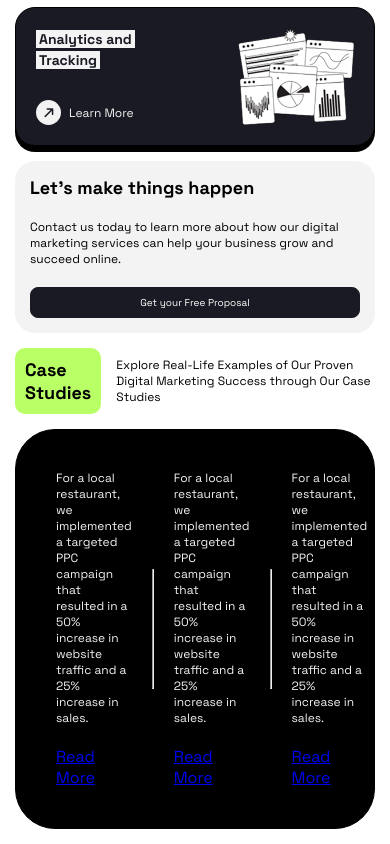
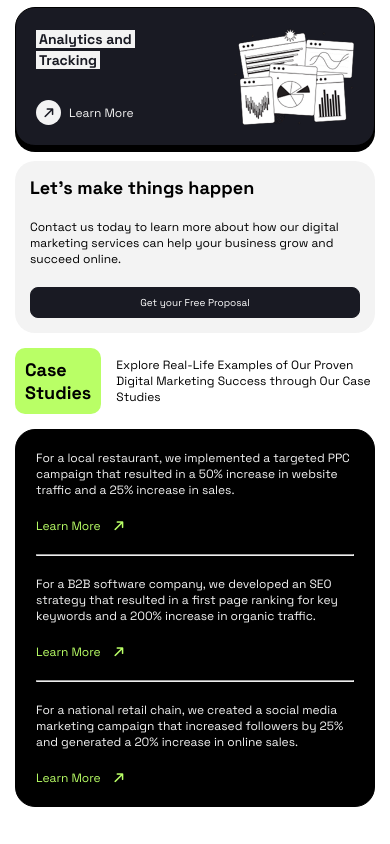
Before and after one commit to Blessen25/Positivus_website, a React (Vite) app in the folder frontend/: page / in a window 390 px wide. Shown: the part 1436-2280 px from the top of the page. After the commit the page ends 2258 px from the top, so only its background shows below. Built offline with nearby package versions, Linux system fonts and the light colour scheme.

Commit message:
Seventh div completed

```diff
--- a/frontend/src/components/Home/home.css
+++ b/frontend/src/components/Home/home.css
@@ -179,6 +179,21 @@
     background-color: var(--Grey);
 }
 
+.seven_button {
+
+    text-decoration: none;
+    color: var(--Primary_Color);
+    display: flex;
+    gap: 10px;
+    align-items: center;
+    user-select: none;
+    pointer-events: none;
+}
+
+.seven_arrow {
+
+    transform: rotate(45deg);
+}
 @media screen and (max-width: 1300px) {
 
     .home_first_Imagesec {
@@ -331,6 +346,26 @@
         width: 100%;
         padding: 30px;
     }
+
+    .seven_section_div{
+
+        flex-direction: column;
+        gap: 20px;
+        border-radius: 30px;
+    }
+
+    .seven_sec_first {
+
+        width: 100%;
+    }
+
+    .seven_straight_line {
+
+        width: 100%;
+        height: 2px;
+    }
+
+
 }
 
 @media screen and (max-width: 575px) {
@@ -377,6 +412,12 @@
 
         width: 100%;
     }
+
+    .seven_section_div{
+
+        border-radius: 20px;
+        padding: 20px;
+    }
 }
 
 @keyframes slide {
--- a/frontend/src/components/Home/home.tsx
+++ b/frontend/src/components/Home/home.tsx
@@ -239,19 +239,19 @@ const Home_sevenSection:React.FC = () => {
                 <div className="seven_sec_first">
 
                     <p className="text-md">For a local restaurant, we implemented a targeted PPC campaign that resulted in a 50% increase in website traffic and a 25% increase in sales.</p>
-                    <a href="#" className="seven_button">Read More</a>
+                    <a href="#" className="seven_button text-md">Learn More<i className="fa-solid fa-arrow-up seven_arrow"></i></a>
                 </div>
                 <hr className="seven_straight_line"/>
                 <div className="seven_sec_first">
 
-                    <p className="text-md">For a local restaurant, we implemented a targeted PPC campaign that resulted in a 50% increase in website traffic and a 25% increase in sales.</p>
-                    <a href="#" className="seven_button">Read More</a>
+                    <p className="text-md">For a B2B software company, we developed an SEO strategy that resulted in a first page ranking for key keywords and a 200% increase in organic traffic.</p>
+                    <a href="#" className="seven_button text-md">Learn More<i className="fa-solid fa-arrow-up seven_arrow"></i></a>
                 </div>
                 <hr className="seven_straight_line"/>
                 <div className="seven_sec_first">
 
-                    <p className="text-md">For a local restaurant, we implemented a targeted PPC campaign that resulted in a 50% increase in website traffic and a 25% increase in sales.</p>
-                    <a href="#" className="seven_button">Read More</a>
+                    <p className="text-md">For a national retail chain, we created a social media marketing campaign that increased followers by 25% and generated a 20% increase in online sales.</p>
+                    <a href="#" className="seven_button text-md">Learn More<i className="fa-solid fa-arrow-up seven_arrow"></i></a>
                 </div>
             </div>
         </>
```
